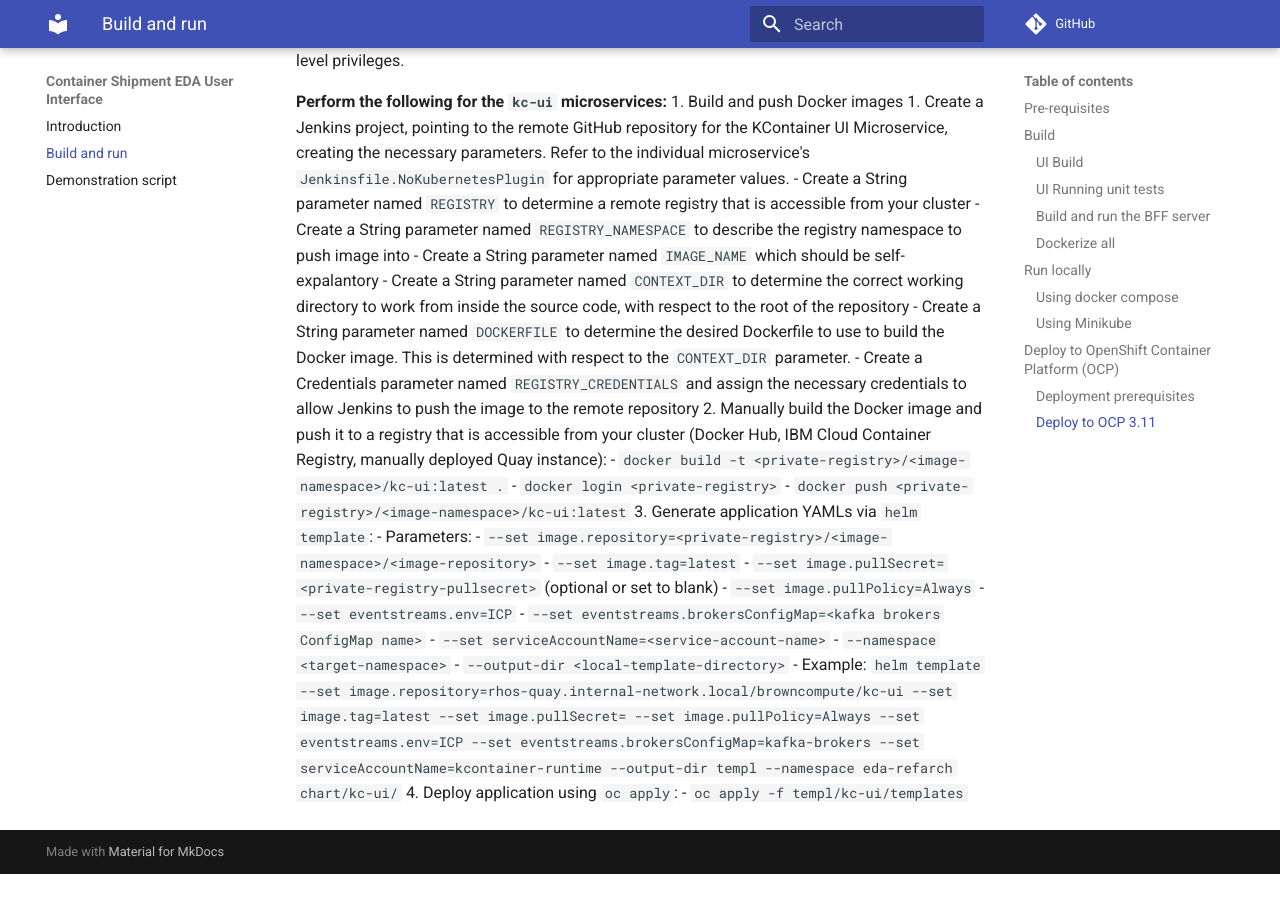
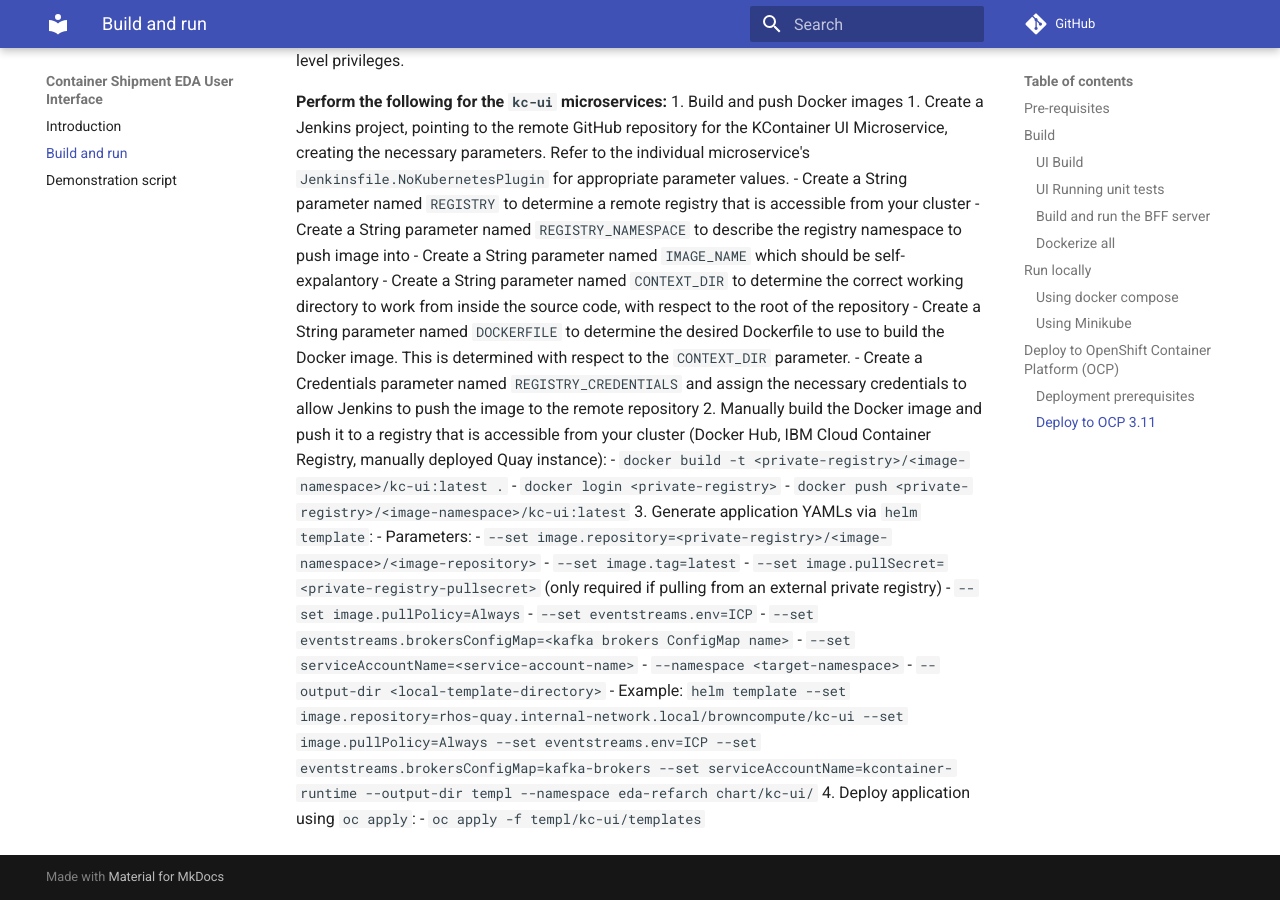
Before and after one commit to ibm-cloud-architecture/refarch-kc-ui, an MkDocs documentation site: the page built from docs/build-run.md, in a window 1280 px wide and 900 px high, scrolled down 4298 px. Built offline with MkDocs 1.6.1 and Material for MkDocs 9.7.7, drawn with Linux system fonts in a browser that asks for light colours; comment, search, counter and statistics services are not loaded; before the commit the page ends 5172 px from its top, so only the background shows below that.

Commit message:
Correcting imagePullSecret implementation in charts
Signed-off-by: Rick Osowski <rosowski@gmail.com>

```diff
--- a/docs/build-run.md
+++ b/docs/build-run.md
@@ -175,13 +175,13 @@ Regardless of specific deployment targets (OCP, IKS, k8s), the following prerequ
   - Parameters:
     - `--set image.repository=<private-registry>/<image-namespace>/<image-repository>`
     - `--set image.tag=latest`
-    - `--set image.pullSecret=<private-registry-pullsecret>` (optional or set to blank)
+    - `--set image.pullSecret=<private-registry-pullsecret>` (only required if pulling from an external private registry)
     - `--set image.pullPolicy=Always`
     - `--set eventstreams.env=ICP`
     - `--set eventstreams.brokersConfigMap=<kafka brokers ConfigMap name>`
     - `--set serviceAccountName=<service-account-name>`
     - `--namespace <target-namespace>`
     - `--output-dir <local-template-directory>`
-  - Example: `helm template --set image.repository=rhos-quay.internal-network.local/browncompute/kc-ui --set image.tag=latest --set image.pullSecret= --set image.pullPolicy=Always --set eventstreams.env=ICP --set eventstreams.brokersConfigMap=kafka-brokers --set serviceAccountName=kcontainer-runtime --output-dir templ --namespace eda-refarch chart/kc-ui/`
+  - Example: `helm template --set image.repository=rhos-quay.internal-network.local/browncompute/kc-ui --set image.pullPolicy=Always --set eventstreams.env=ICP --set eventstreams.brokersConfigMap=kafka-brokers --set serviceAccountName=kcontainer-runtime --output-dir templ --namespace eda-refarch chart/kc-ui/`
 4. Deploy application using `oc apply`:
   - `oc apply -f templ/kc-ui/templates`
```
Also changed, not shown: 2 other files.
